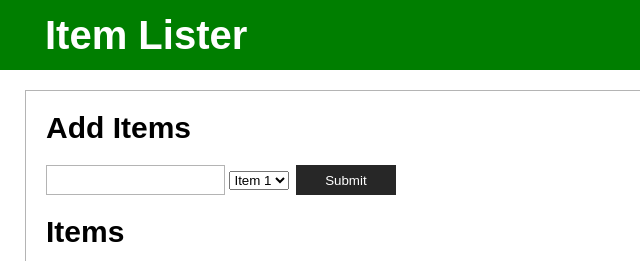
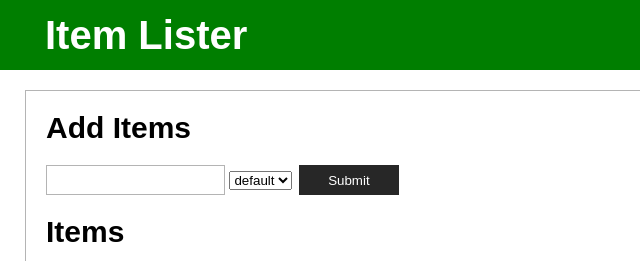
Before and after one commit to ub-victor/Work-with-DOM-, a plain HTML site: page index.html in a window 1280 px wide. Shown: the top 261 px of the page, 0-640 px from the left. Drawn offline with Linux system fonts and the light colour scheme.

Commit message:
Initial commit

```diff
--- a/index.html
+++ b/index.html
@@ -22,6 +22,7 @@
       <form>
         <input type="text">
         <select class="form-control">
+          <option value="0">default</option>
           <option value="1">Item 1</option>
           <option value="2">Item 2</option>
           <option value="3">Item 3</option>
```
